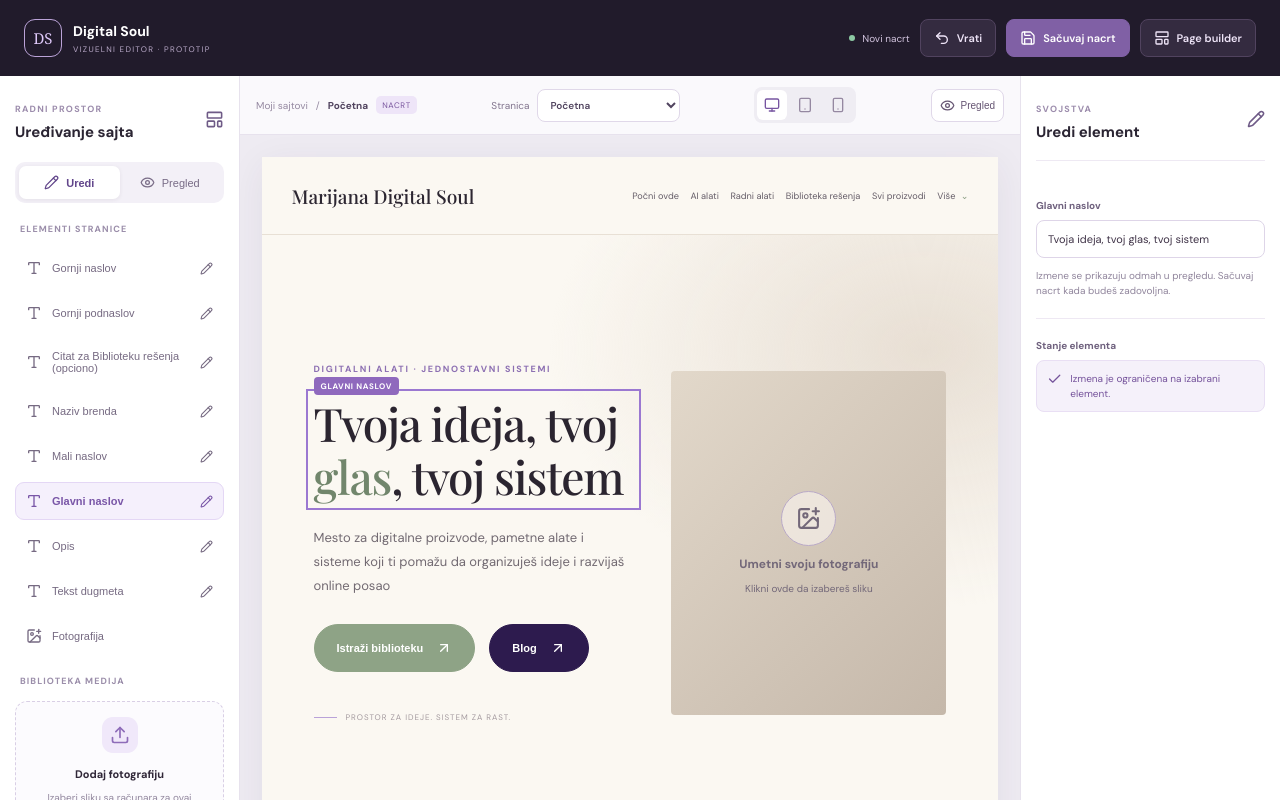
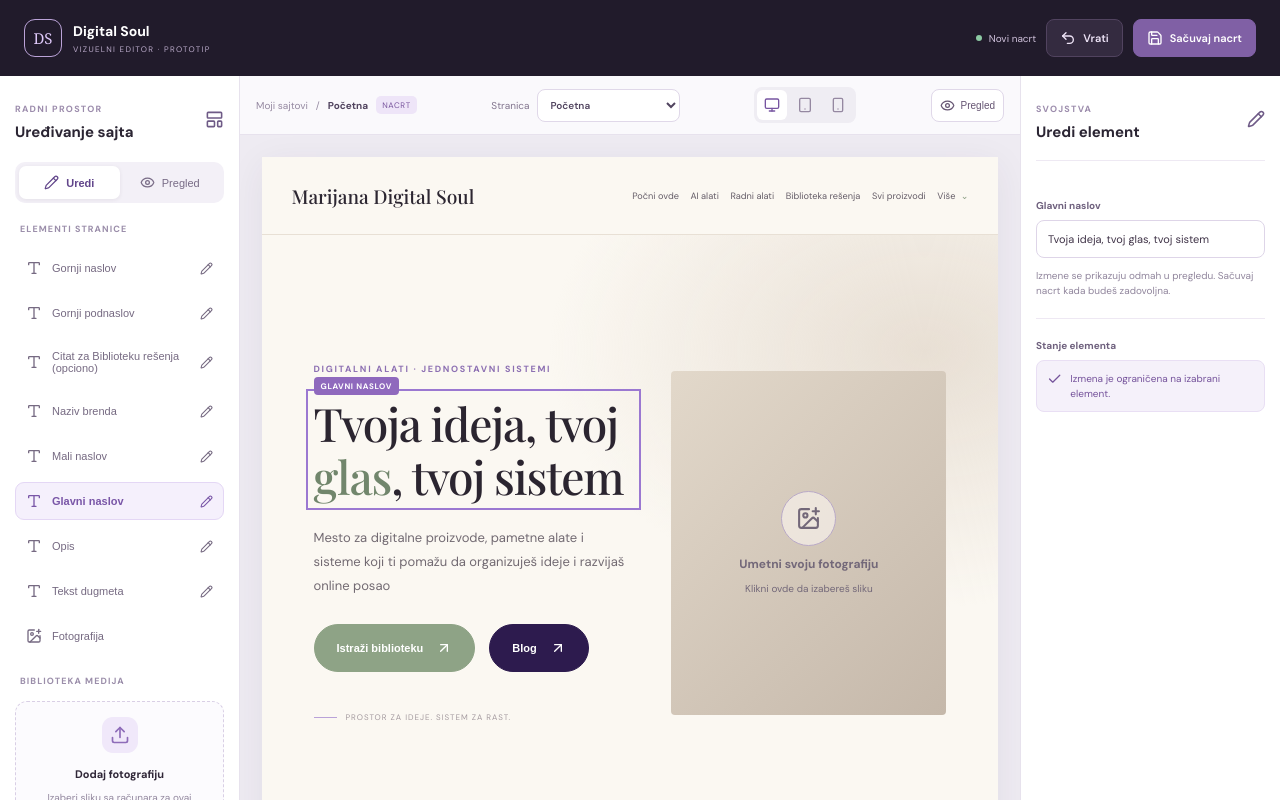
Before and after one commit to marijanaforai-creator/digital-soul-visual-editor, a React (Vite) app: page / in a window 1280 px wide. Shown: the top 800 px of the page. Built offline with nearby package versions, Linux system fonts and the light colour scheme.

Commit message:
Place Page Builder inside the existing More menu

```diff
--- a/src/App.jsx
+++ b/src/App.jsx
@@ -149,7 +149,7 @@ export default function App() {
   return <div className="app-shell">
     <header className="topbar">
       <div className="brand-lockup"><div className="brand-mark">DS</div><div><div className="brand-title">Digital Soul</div><div className="brand-subtitle">VIZUELNI EDITOR · PROTOTIP</div></div></div>
-      <div className="top-actions"><span className={`save-state ${dirty ? "dirty" : ""}`}><span className="state-dot"/>{dirty ? "Nesačuvane izmene" : status}</span><button className="button button-quiet" onClick={discard}><Undo2 size={16}/> Vrati</button><button className="button button-primary" onClick={saveDraft} disabled={saving}><Save size={16}/> {saving ? "Čuvanje…" : "Sačuvaj nacrt"}</button><button className="button button-quiet" onClick={() => setBuilderMode(true)}><LayoutTemplate size={16}/> Page builder</button></div>
+      <div className="top-actions"><span className={`save-state ${dirty ? "dirty" : ""}`}><span className="state-dot"/>{dirty ? "Nesačuvane izmene" : status}</span><button className="button button-quiet" onClick={discard}><Undo2 size={16}/> Vrati</button><button className="button button-primary" onClick={saveDraft} disabled={saving}><Save size={16}/> {saving ? "Čuvanje…" : "Sačuvaj nacrt"}</button></div>
     </header>
     <div className="workspace">
       <aside className="left-panel">
@@ -162,7 +162,7 @@ export default function App() {
       <main className="canvas-area">
         <div className="canvas-toolbar"><div className="breadcrumb"><span>Moji sajtovi</span><span>/</span><strong>{({home:"Početna",library:"Biblioteka rešenja",blog:"Blog",free:"Besplatni sadržaj",collab:"Individualna saradnja"})[activePage]}</strong><span className="draft-tag">NACRT</span></div><label className="page-picker-label">Stranica <select className="page-picker" aria-label="Izaberi stranicu za pregled" value={activePage} onChange={e => setActivePage(e.target.value)}><option value="home">Početna</option><option value="library">Biblioteka rešenja</option><option value="blog">Blog</option><option value="free">Besplatni sadržaj</option><option value="collab">Individualna saradnja</option></select></label><div className="device-switch"><button className={device === "desktop" ? "active" : ""} onClick={() => setDevice("desktop")} title="Računar"><Monitor size={16}/></button><button className={device === "tablet" ? "active" : ""} onClick={() => setDevice("tablet")} title="Tablet"><Tablet size={16}/></button><button className={device === "mobile" ? "active" : ""} onClick={() => setDevice("mobile")} title="Telefon"><Smartphone size={16}/></button></div><button className="preview-button" onClick={() => setEditing(!editing)}>{editing ? <><Eye size={15}/> Pregled</> : <><Pencil size={15}/> Nastavi uređivanje</>}</button></div>
         <div className="preview-stage"><div className={`website-preview ${device} ${editing ? "editing" : "preview-only"}`}>
-          <nav className="site-nav"><div className="site-brand">{content.brand}</div><div className="nav-links"><span>Počni ovde</span><span>AI alati</span><span>Radni alati</span><span>Biblioteka rešenja</span><span>Svi proizvodi</span><details className="nav-more"><summary>Više <span aria-hidden="true">⌄</span></summary><div className="nav-dropdown"><span>Sistem</span><span>Blog</span><span>O meni</span><span>1 na 1</span><span>Česta pitanja</span></div></details></div></nav>
+          <nav className="site-nav"><div className="site-brand">{content.brand}</div><div className="nav-links"><span>Počni ovde</span><span>AI alati</span><span>Radni alati</span><span>Biblioteka rešenja</span><span>Svi proizvodi</span><details className="nav-more"><summary>Više <span aria-hidden="true">⌄</span></summary><div className="nav-dropdown"><span>Sistem</span><span>Blog</span><span>O meni</span><span>1 na 1</span><span>Česta pitanja</span><button type="button" className="nav-dropdown-builder" onClick={() => setBuilderMode(true)}><LayoutTemplate size={14}/> Page Builder</button></div></details></div></nav>
           <section className="hero" style={{display: activePage === "home" ? undefined : "none"}}><div className="hero-copy">{editable("eyebrow","eyebrow",content.eyebrow)}{editable("headline","hero-title",content.headline.split(/(glas)/i).map((part, i) => part.toLowerCase() === "glas" ? <em key={i} className="feminine-word">{part}</em> : part))}{editable("description","hero-description",content.description)}<div className="hero-actions"><button className={`hero-cta hero-cta-primary editable ${selected === "button" && editing ? "chosen" : ""}`} onClick={() => select("button")}>{selected === "button" && editing && <span className="selection-label">DUGME 1</span>}{content.button || "Počni ovde"}<ArrowUpRight size={16}/></button><button className="hero-cta hero-cta-secondary" type="button">Blog<ArrowUpRight size={16}/></button></div><div className="hero-caption"><span className="caption-line"/> PROSTOR ZA IDEJE. SISTEM ZA RAST.</div></div>
           <div className={`hero-image editable ${selected === "image" && editing ? "chosen" : ""}`} onClick={() => { if (editing) { setSelected("image"); uploadRef.current?.click(); } }}>{content.image ? <img src={content.image} alt="Izabrana fotografija za pregled"/> : <div className="image-placeholder"><div className="image-placeholder-icon"><ImagePlus size={25}/></div><strong>Umetni svoju fotografiju</strong><span>Klikni ovde da izabereš sliku</span></div>}{selected === "image" && editing && <span className="selection-label image-label">FOTOGRAFIJA · KLIKNI DA ZAMENIŠ</span>}</div></section>
           <section className="about-section" style={{display: activePage === "home" ? undefined : "none"}}>
```
